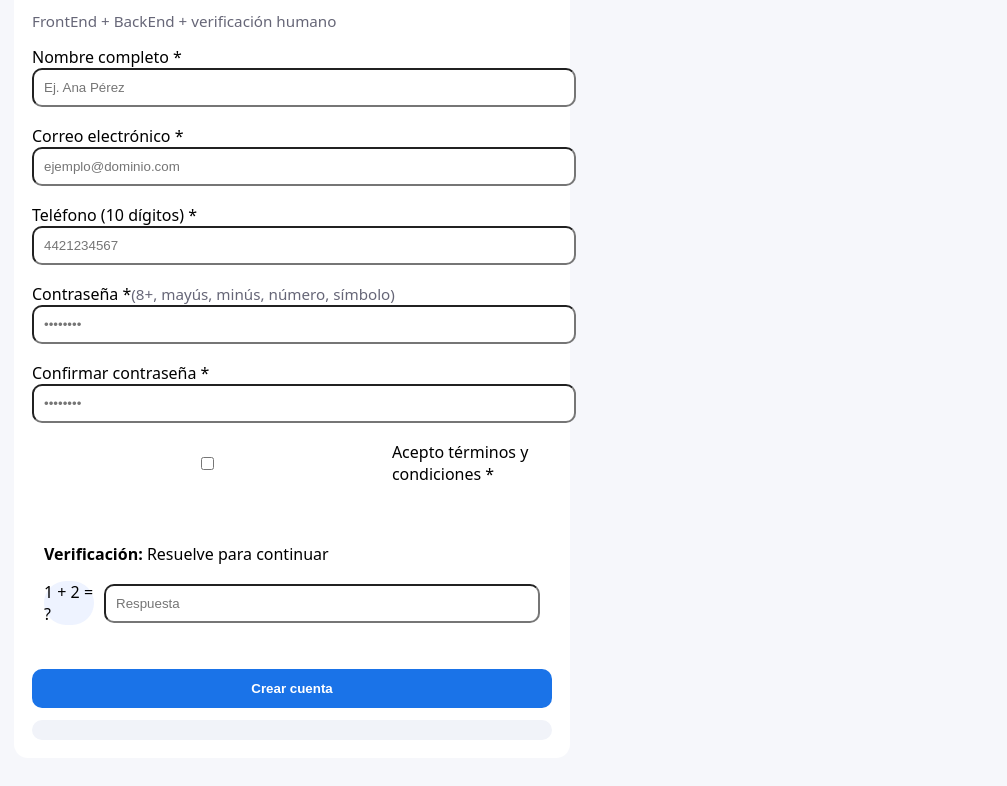
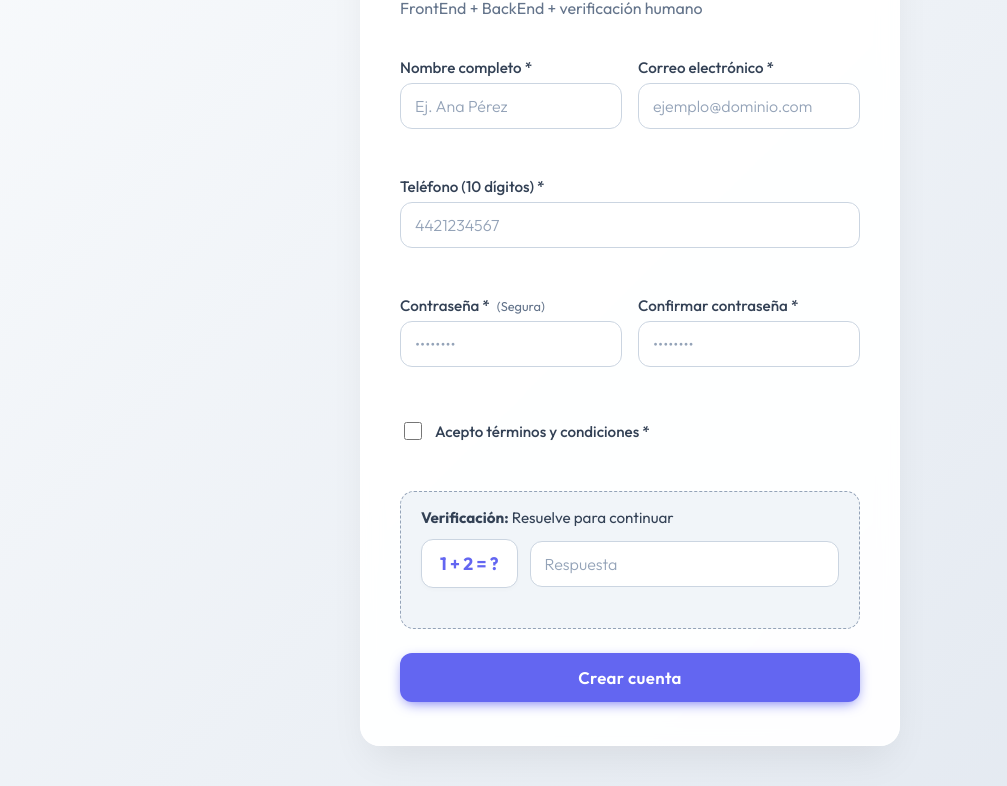
Before and after one commit to FerE0N/Validacion-de-informacion, a website: page public/index.html in a window 1280 px wide. Shown: the part 117-903 px from the top of the page, without its empty margins (10-1017 px from the left). Drawn offline with Linux system fonts and the light colour scheme.

Commit message:
v1.1.0: Mejora del diseño visual de los elementos del formulario

```diff
--- a/package.json
+++ b/package.json
@@ -1,6 +1,6 @@
 {
   "name": "validacion-demo",
-  "version": "1.0.0",
+  "version": "1.1.0",
   "main": "server.js",
   "scripts": {
     "test": "echo \"Error: no test specified\" && exit 1",
--- a/public/index.html
+++ b/public/index.html
@@ -14,22 +14,23 @@
         <p class="muted">FrontEnd + BackEnd + verificación humano</p>
 
         <form id="formRegistro" novalidate>
+            <div class="form-grid">
                 <!-- Datos obligatorios + formato -->
                 <label>
-                Nombre completo *
+                    <span>Nombre completo *</span>
                     <input id="nombre" name="nombre" type="text" required minlength="3" maxlength="80"
                         placeholder="Ej. Ana Pérez">
                     <small class="error" data-error-for="nombre"></small>
                 </label>
 
                 <label>
-                Correo electrónico *
+                    <span>Correo electrónico *</span>
                     <input id="email" name="email" type="email" required placeholder="ejemplo@dominio.com" />
                     <small class="error" data-error-for="email"></small>
                 </label>
 
-            <label>
-                Teléfono (10 dígitos) *
+                <label class="full-width">
+                    <span>Teléfono (10 dígitos) *</span>
                     <input id="telefono" name="telefono" type="tel" required inputmode="numeric" pattern="^\d{10}$"
                         placeholder="4421234567">
                     <small class="error" data-error-for="telefono"></small>
@@ -37,7 +38,8 @@
 
                 <!-- Expresiones regulares (password fuerte) -->
                 <label>
-                Contraseña *<span class="muted">(8+, mayús, minús, número, símbolo)</span>
+                    <span>Contraseña * <span class="muted"
+                            title="Requiere: 8 caracteres, mayúsculas, minúsculas, número y símbolo">(Segura)</span></span>
                     <input id="password" name="password" type="password" required autocomplete="new-password"
                         pattern="^(?=.*[a-z])(?=.*[A-Z])(?=.*\d)(?=.*[^A-Za-z0-9]).{8,}$" placeholder="••••••••">
                     <small class="error" data-error-for="password"></small>
@@ -45,11 +47,12 @@
 
                 <!-- Campo de confirmación -->
                 <label>
-                Confirmar contraseña *
+                    <span>Confirmar contraseña *</span>
                     <input id="password2" name="password2" type="password" required autocomplete="new-password"
                         placeholder="••••••••">
                     <small class="error" data-error-for="password2"></small>
                 </label>
+            </div>
 
             <!-- Coherencia (ejemplo): aceptación de términos -->
             <label class="checkbox">
--- a/public/styles.css
+++ b/public/styles.css
@@ -1,16 +1,281 @@
-:root { font-family:system-ui,Arial; }
-body { background:#f6f7fb; margin:0; padding:24px; }
-.card { max-width:520px; margin:0auto; background:#fff; border-radius:14px; padding:18px; box-shadow:06px24pxrgba(0,0,0,.08); }
-label { display:block; margin:12px0; }
-input { width:100%; padding:10px; border:1pxsolid #ccd; border-radius:10px; }
-button { margin-top:14px; width:100%; padding:12px; border:0; border-radius:10px; background:#1a73e8; color:#fff; font-weight:600; cursor:pointer; }
-button:disabled { opacity:.6; cursor:not-allowed; }
-.error { display:block; color:#b00020; min-height:18px; }
-.muted { color:#667; font-size:.95rem; }
-.checkbox { display:flex; gap:10px; align-items:center; }
-.checkboxinput { width:auto; }
-.status { margin-top:12px; padding:10px; border-radius:10px; background:#f1f3f9; }
-.honeypot { position:absolute; left:-9999px; top:-9999px; }
-.captcha { margin-top:12px; padding:12px; border:1pxdashed #ccd; border-radius:12px; }
-.row { display:flex; gap:10px; align-items:center; }
-.pill { padding:8px10px; background:#eef3ff; border-radius:999px; }
+@import url('https://fonts.googleapis.com/css2?family=Outfit:wght@300;400;500;600;700&display=swap');
+
+:root {
+  --primary-color: #6366f1;
+  --primary-hover: #4f46e5;
+  --bg-gradient-start: #f8fafc;
+  --bg-gradient-end: #e2e8f0;
+  --card-bg: rgba(255, 255, 255, 0.95);
+  --text-main: #1e293b;
+  --text-muted: #64748b;
+  --border-color: #cbd5e1;
+  --error-color: #ef4444;
+  --success-bg: #dcfce7;
+  --success-text: #166534;
+  --captcha-bg: #f1f5f9;
+  --focus-ring: rgba(99, 102, 241, 0.4);
+
+  --font-family: 'Outfit', system-ui, -apple-system, sans-serif;
+}
+
+* {
+  box-sizing: border-box;
+}
+
+body {
+  font-family: var(--font-family);
+  background: linear-gradient(135deg, var(--bg-gradient-start) 0%, var(--bg-gradient-end) 100%);
+  color: var(--text-main);
+  margin: 0;
+  padding: 40px 24px;
+  min-height: 100vh;
+  display: flex;
+  justify-content: center;
+  align-items: center;
+}
+
+.card {
+  width: 100%;
+  max-width: 540px;
+  background: var(--card-bg);
+  backdrop-filter: blur(10px);
+  border-radius: 20px;
+  padding: 32px 40px;
+  box-shadow: 0 20px 40px -10px rgba(0, 0, 0, 0.08),
+              0 0 0 1px rgba(255, 255, 255, 0.5) inset;
+}
+
+h1 {
+  font-size: 1.75rem;
+  font-weight: 700;
+  margin: 0 0 8px 0;
+  color: #0f172a;
+  letter-spacing: -0.02em;
+}
+
+p.muted {
+  margin-top: 0;
+  margin-bottom: 24px;
+  font-size: 1rem;
+}
+
+label {
+  display: flex;
+  flex-direction: column;
+  gap: 6px;
+  font-size: 0.95rem;
+  font-weight: 500;
+  margin-top: 16px;
+  margin-bottom: 2px;
+  color: #334155;
+  position: relative;
+}
+
+label .muted {
+  font-size: 0.8rem;
+  font-weight: 400;
+  margin-left: 4px;
+}
+
+input:not([type="checkbox"]) {
+  width: 100%;
+  padding: 12px 14px;
+  font-family: var(--font-family);
+  font-size: 1rem;
+  color: var(--text-main);
+  background-color: #fff;
+  border: 1.5px solid var(--border-color);
+  border-radius: 12px;
+  transition: all 0.25s ease;
+  outline: none;
+}
+
+input::placeholder {
+  color: #94a3b8;
+  font-weight: 300;
+}
+
+input:not([type="checkbox"]):hover {
+  border-color: #a1a1aa;
+}
+
+input:not([type="checkbox"]):focus {
+  border-color: var(--primary-color);
+  box-shadow: 0 0 0 4px var(--focus-ring);
+}
+
+/* Invalid state visualization */
+input:not([type="checkbox"]):not(:placeholder-shown):invalid {
+  /* border-color: var(--error-color); */
+}
+
+button {
+  margin-top: 24px;
+  margin-bottom: 12px;
+  width: 100%;
+  padding: 14px;
+  border: none;
+  border-radius: 12px;
+  background: var(--primary-color);
+  color: #fff;
+  font-family: var(--font-family);
+  font-size: 1.05rem;
+  font-weight: 600;
+  letter-spacing: 0.02em;
+  cursor: pointer;
+  transition: all 0.3s cubic-bezier(0.4, 0, 0.2, 1);
+  box-shadow: 0 4px 14px -4px var(--primary-color);
+}
+
+button:hover:not(:disabled) {
+  background: var(--primary-hover);
+  transform: translateY(-2px);
+  box-shadow: 0 6px 20px -4px var(--primary-hover);
+}
+
+button:active:not(:disabled) {
+  transform: translateY(0);
+}
+
+button:disabled {
+  opacity: 0.6;
+  cursor: not-allowed;
+  box-shadow: none;
+  transform: none;
+}
+
+.error {
+  display: block;
+  color: var(--error-color);
+  font-size: 0.85rem;
+  font-weight: 500;
+  min-height: 20px;
+  margin-top: 4px;
+  padding-left: 4px;
+  transition: opacity 0.3s;
+}
+
+.muted {
+  color: var(--text-muted);
+}
+
+.checkbox {
+  display: flex;
+  flex-direction: row;
+  align-items: center;
+  gap: 10px;
+  margin-top: 20px;
+  cursor: pointer;
+  user-select: none;
+}
+
+.checkbox input {
+  width: 18px;
+  height: 18px;
+  cursor: pointer;
+  accent-color: var(--primary-color);
+}
+
+.status {
+  margin-top: 16px;
+  padding: 14px;
+  border-radius: 12px;
+  background: #f1f5f9;
+  text-align: center;
+  font-weight: 500;
+  font-size: 0.95rem;
+  color: #0f172a;
+  transition: all 0.3s;
+}
+
+.status:empty {
+  display: none;
+}
+
+.status:not(:empty) {
+  animation: fadeIn 0.4s ease forwards;
+}
+
+.status[style*="Registro exitoso"] {
+  background: var(--success-bg) !important;
+  color: var(--success-text) !important;
+  border: 1px solid #bbf7d0;
+}
+
+.honeypot {
+  position: absolute;
+  left: -9999px;
+  top: -9999px;
+}
+
+.captcha {
+  margin-top: 24px;
+  padding: 16px 20px;
+  background: var(--captcha-bg);
+  border: 1px dashed #94a3b8;
+  border-radius: 14px;
+}
+
+.captcha p {
+  margin: 0 0 12px 0;
+  font-size: 0.95rem;
+  color: #334155;
+}
+
+.row {
+  display: flex;
+  gap: 12px;
+  align-items: center;
+}
+
+.pill {
+  padding: 12px 18px;
+  background: #fff;
+  border: 1.5px solid var(--border-color);
+  border-radius: 12px;
+  font-weight: 700;
+  font-size: 1.1rem;
+  color: var(--primary-color);
+  white-space: nowrap;
+  box-shadow: 0 2px 4px rgba(0,0,0,0.02);
+}
+
+.captcha input {
+  flex: 1;
+}
+
+.form-grid {
+  display: grid;
+  grid-template-columns: 1fr 1fr;
+  gap: 0 16px;
+}
+
+.full-width {
+  grid-column: span 2;
+}
+
+@keyframes fadeIn {
+  from { opacity: 0; transform: translateY(-4px); }
+  to { opacity: 1; transform: translateY(0); }
+}
+
+@media (max-width: 480px) {
+  body {
+    padding: 20px 16px;
+    align-items: flex-start;
+  }
+  .card {
+    padding: 24px 20px;
+    border-radius: 16px;
+  }
+  .pill {
+    padding: 10px 14px;
+  }
+  .form-grid {
+    grid-template-columns: 1fr;
+    gap: 0;
+  }
+  .full-width {
+    grid-column: span 1;
+  }
+}
```
Lines whose indentation alone changed are shown as unchanged.
